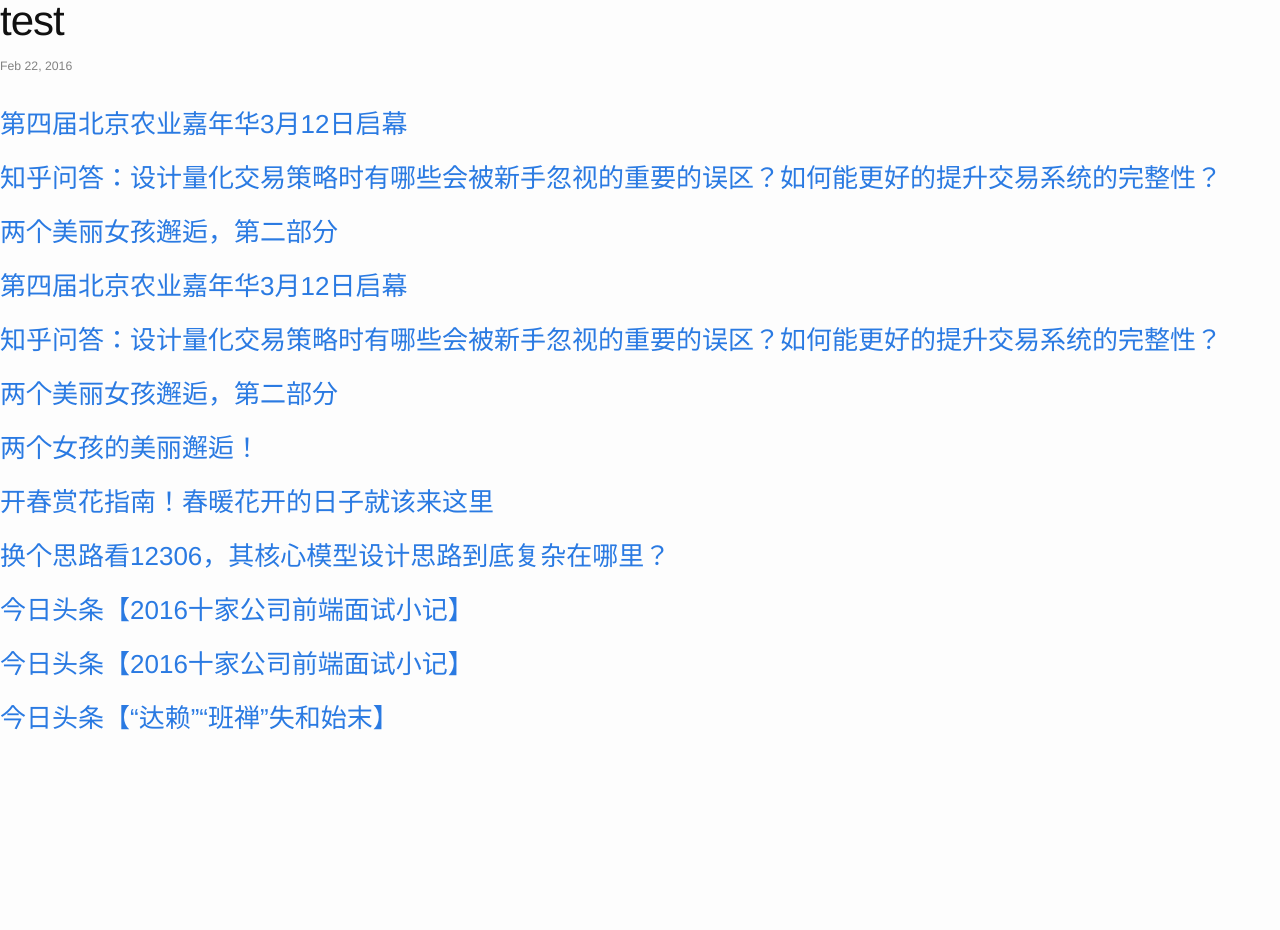
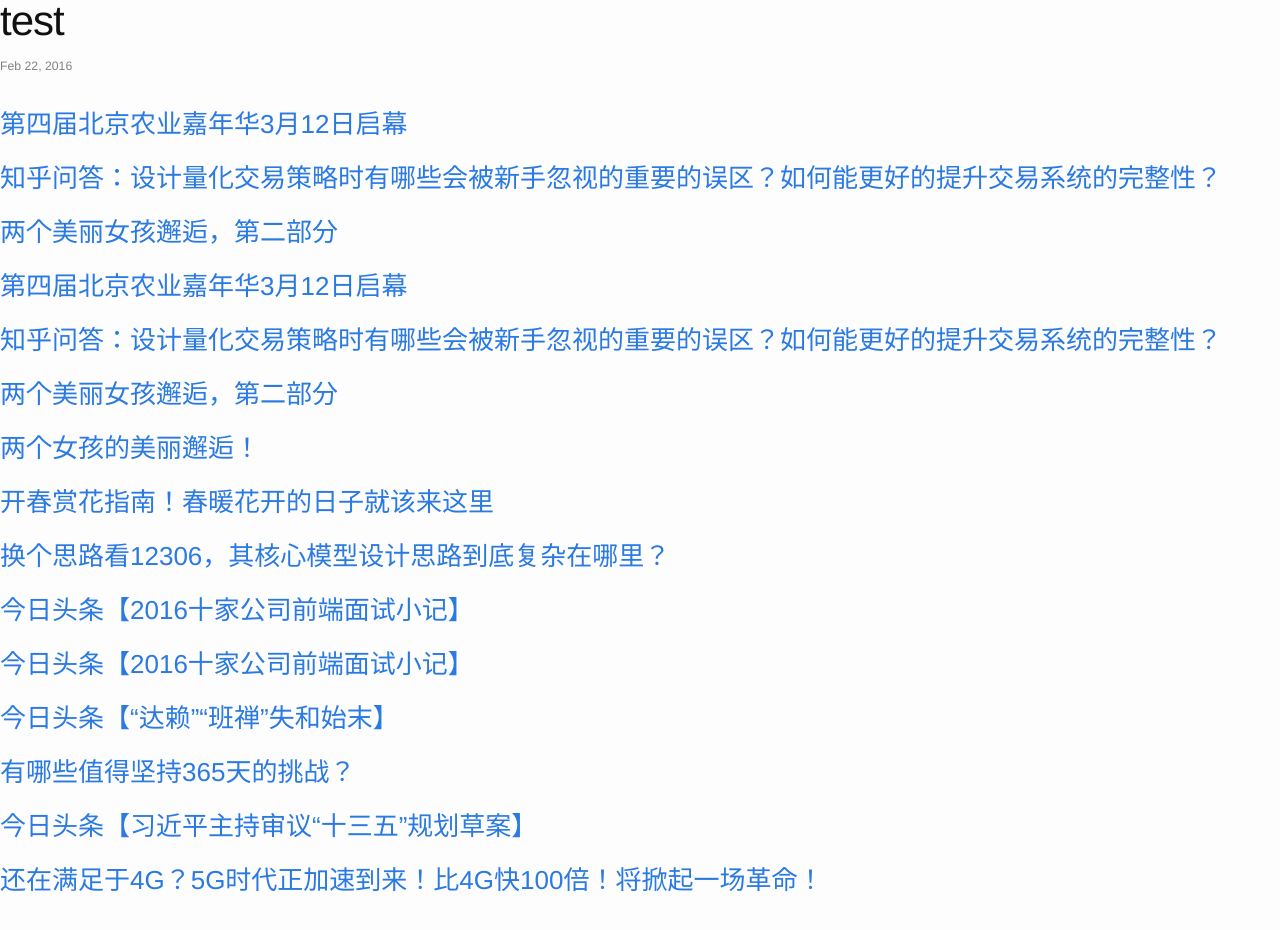
Before and after one commit to cnwarden/cnwarden.github.io, a Jekyll site: the page built from _posts/2016-02-22-test.markdown, in a window 1280 px wide. Built offline with Jekyll 4.4.1, drawn with Linux system fonts in a browser that asks for light colours; before the commit the page ends 900 px from its top, so only the background shows below that.

Commit message:
auto commit

```diff
--- a/_posts/2016-02-22-test.markdown
+++ b/_posts/2016-02-22-test.markdown
@@ -27,3 +27,9 @@ categories: update
 ### [今日头条【2016十家公司前端面试小记】](http://toutiao.com/item/6254324044569510401/?iid=3578109516&app=news_article&tt_from=android_share&utm_source=email&utm_medium=toutiao_android&utm_campaign=client_share)
 
 ### [今日头条【“达赖”“班禅”失和始末】](http://toutiao.com/item/6252053060672029185/?iid=3578109516&app=news_article&tt_from=android_share&utm_source=email&utm_medium=toutiao_android&utm_campaign=client_share)
+
+### [有哪些值得坚持365天的挑战？](https://mp.weixin.qq.com/s?__biz=MjM5NjA3OTM0MA==&mid=405076338&idx=1&sn=24d9db59a65e81f6bf9bddf8012e5ff2&scene=0&key=710a5d99946419d9d9b6e19fe6d1a914e365c039ec4ec43e0344d5420fc08a49f068c5bb70658428c9814e0a54b55822&ascene=7&uin=MjI4OTg2NjU%3D&devicetype=android-21&version=26030d33&nettype=cmnet&pass_ticket=4babP2Z%2B0aOBs83rgrsmfwSa0hppbQCXFYjvXwYCdAw%3D)
+
+### [今日头条【习近平主持审议“十三五”规划草案】](http://toutiao.com/item/6254125668477436418/?iid=3578109516&app=news_article&tt_from=android_share&utm_source=email&utm_medium=toutiao_android&utm_campaign=client_share)
+
+### [还在满足于4G？5G时代正加速到来！比4G快100倍！将掀起一场革命！](http://mp.weixin.qq.com/s?__biz=MjM5NzAwMzU0MA==&mid=1128663519&idx=1&sn=e0b2c638b37d915e7f5b1286d56513a6&scene=0#wechat_redirect)
```
